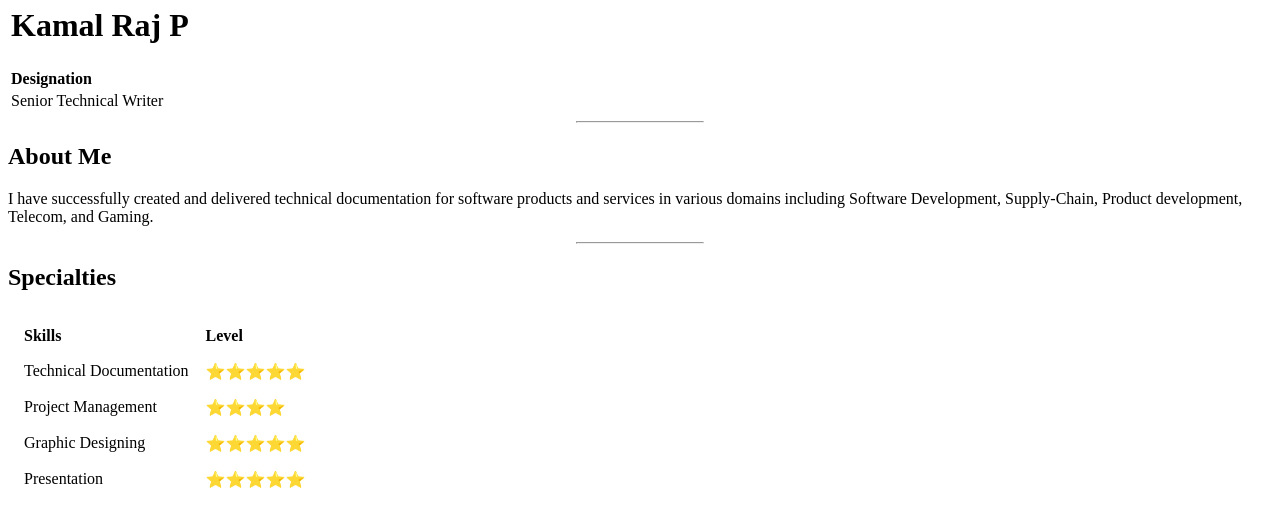
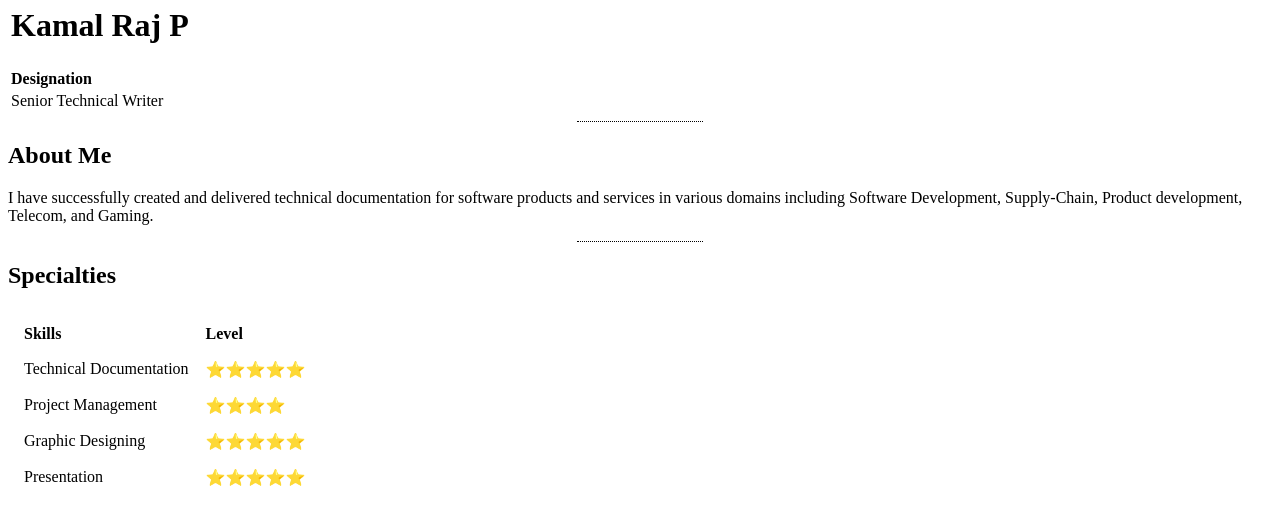
Before and after one commit to kamalraj21/CV, a plain HTML site: page index.html in a window 1280 px wide. Shown: the part 333-841 px from the top of the page. Drawn offline with Linux system fonts and the light colour scheme; a script that the page names is missing.

Commit message:
hr removed pixel size

```diff
--- a/index.html
+++ b/index.html
@@ -8,7 +8,7 @@
 
   <style>
    hr {
-         border-style: 2px dotted none none;
+         border-style:dotted none none;
          width:10%;
         }
    </style>
```
